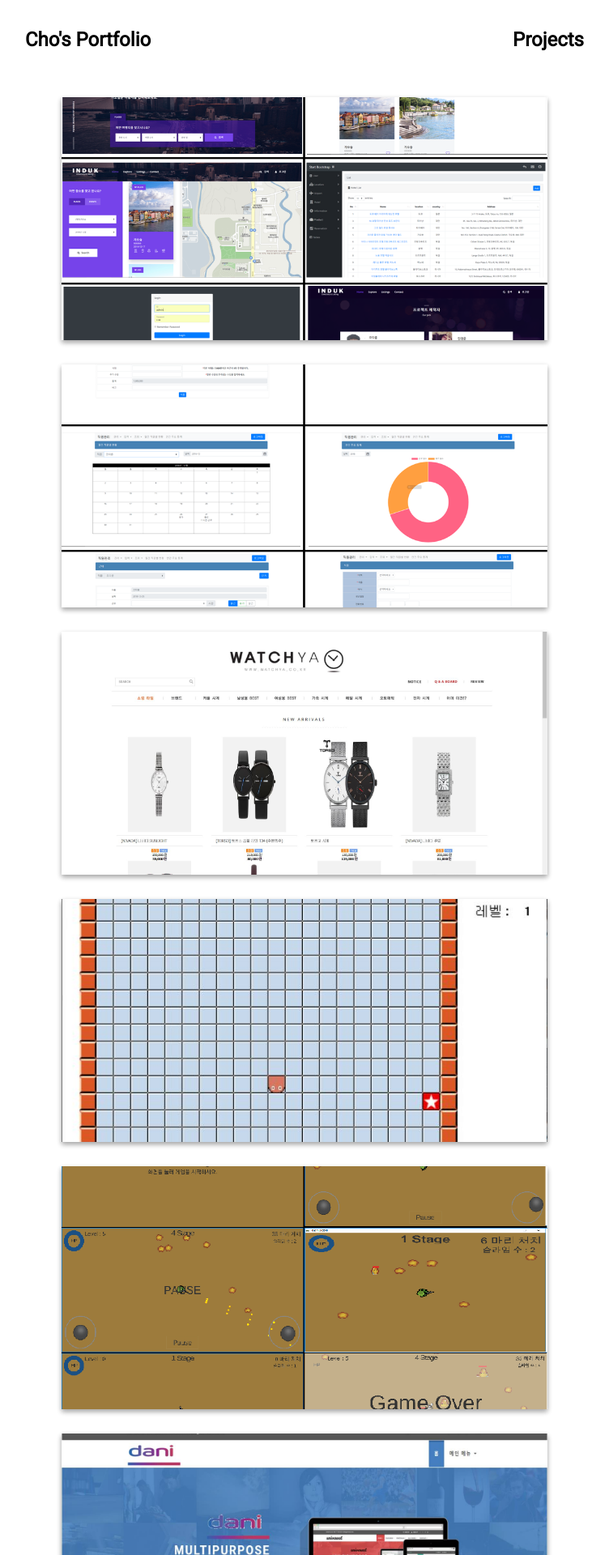
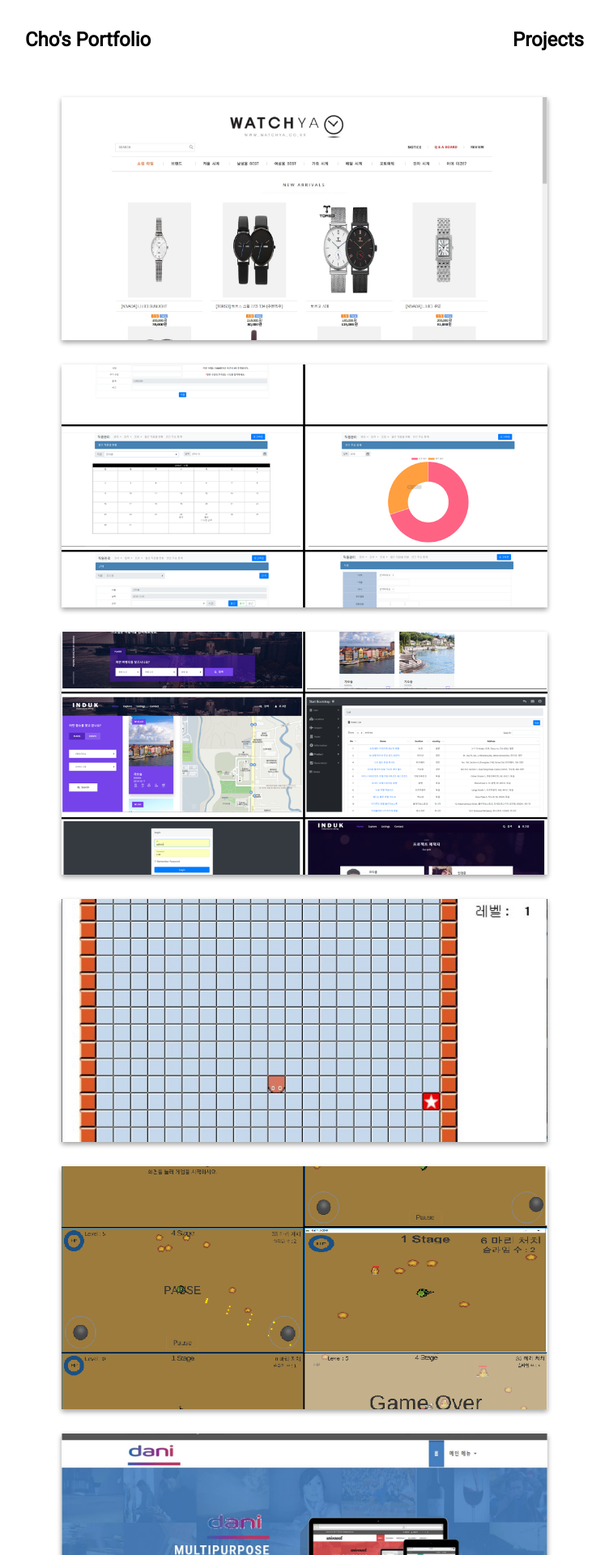
Before and after one commit to eksl12/eksl12.github.io, a Jekyll site: the page built from index.html, in a window 1280 px wide. Shown: the top 1920 px of the page at 81% size, without its empty margins (264-1016 px from the left). Built offline with Jekyll 4.4.1, drawn with Linux system fonts in a browser that asks for light colours; nearby versions of some CDN libraries.

```diff
--- a/_data/settings.yml
+++ b/_data/settings.yml
@@ -50,9 +50,9 @@ contact: >
 # Work Section
 
 projects:
-- {name: 'Project One', folder: 'proj-6', file: 'projects/proj-1.html'}
+- {name: 'Project One', folder: 'proj-9', file: 'projects/proj-1.html'}
 - {name: 'Project Two', folder: 'proj-8', file: 'projects/proj-2.html'}
-- {name: 'Project Three', folder: 'proj-9', file: 'projects/proj-3.html'}
+- {name: 'Project Three', folder: 'proj-6', file: 'projects/proj-3.html'}
 - {name: 'Project Four', folder: 'proj-4', file: 'projects/proj-4.html'}
 - {name: 'Project Five', folder: 'proj-5', file: 'projects/proj-5.html'}
 - {name: 'Project Six', folder: 'proj-1', file: 'projects/proj-6.html'}
```
